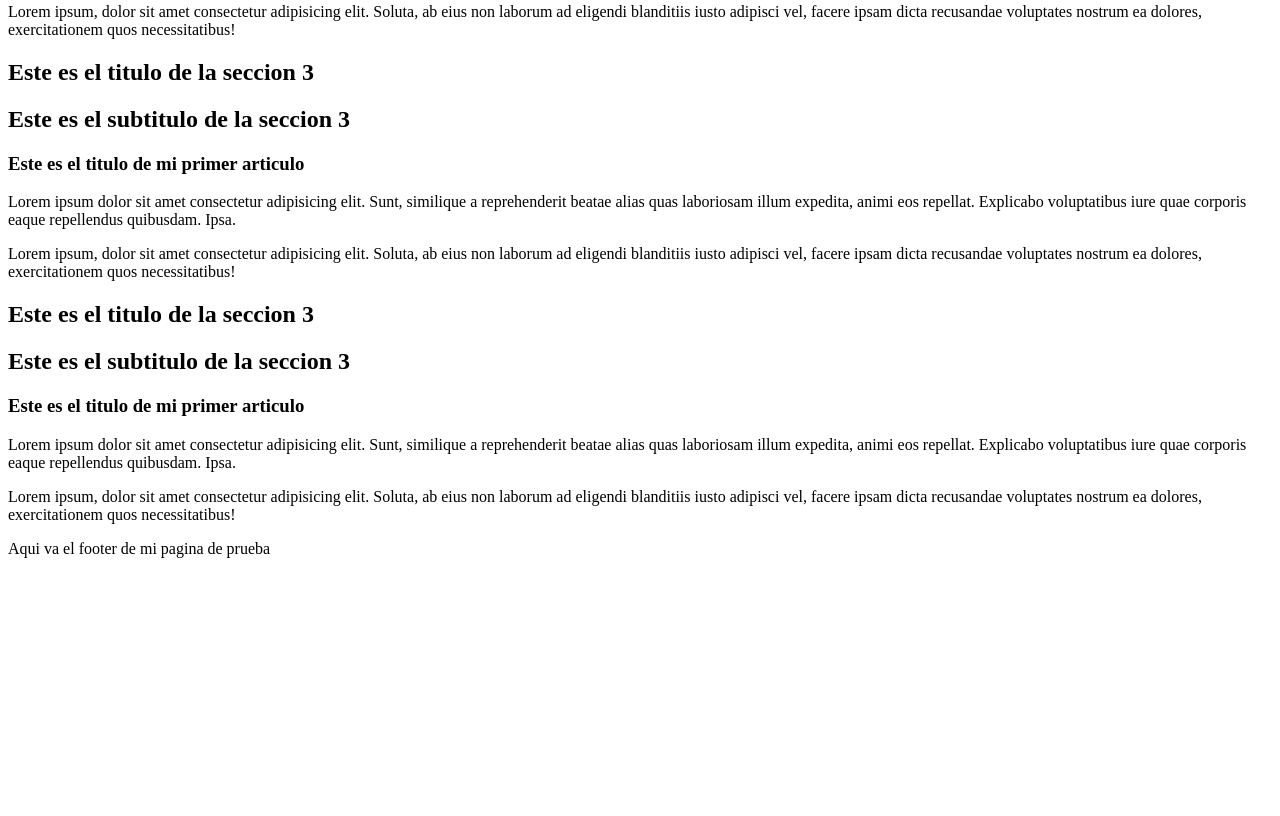
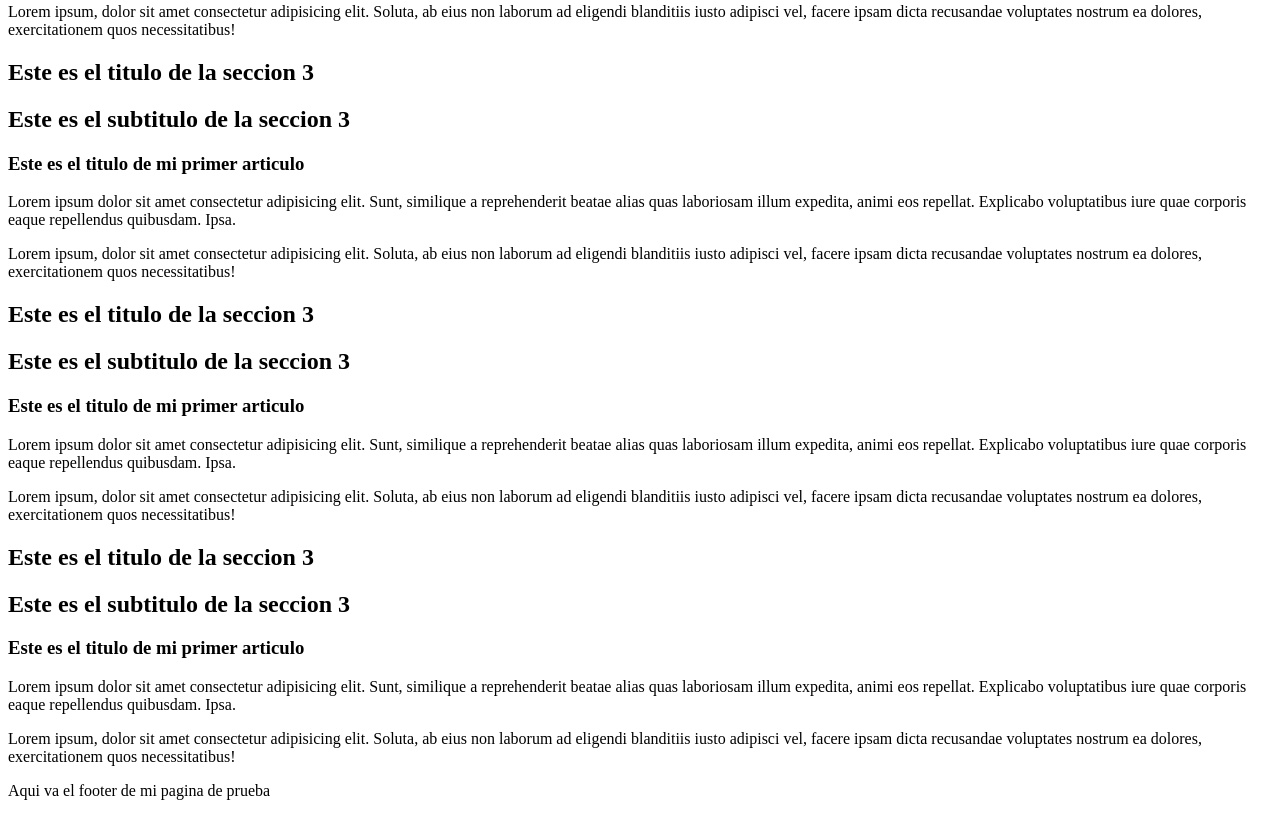
Before and after one commit to baskecho/Aprender_Git, a plain HTML site: page index.html in a window 1280 px wide. Shown: the part 534-1350 px from the top of the page. Before the commit the page ends 1108 px from the top, so only its background shows below. Drawn offline with Linux system fonts and the light colour scheme.

Commit message:
Quinta seccion

```diff
--- a/index.html
+++ b/index.html
@@ -61,6 +61,17 @@
                 </header>
             </article>
         </section>
+        <section>
+            <h1>Este es el titulo de la seccion 3</h1>
+            <h2>Este es el subtitulo de la seccion 3</h2>
+            <article>
+                <header>
+                    <h3>Este es el titulo de mi primer articulo</h3>
+                    <p>Lorem ipsum dolor sit amet consectetur adipisicing elit. Sunt, similique a reprehenderit beatae alias quas laboriosam illum expedita, animi eos repellat. Explicabo voluptatibus iure quae corporis eaque repellendus quibusdam. Ipsa.</p>
+                    <p>Lorem ipsum, dolor sit amet consectetur adipisicing elit. Soluta, ab eius non laborum ad eligendi blanditiis iusto adipisci vel, facere ipsam dicta recusandae voluptates nostrum ea dolores, exercitationem quos necessitatibus!</p>
+                </header>
+            </article>
+        </section>
         <footer>
                 <p>Aqui va el footer de mi pagina de prueba</p>
         </footer>
```
